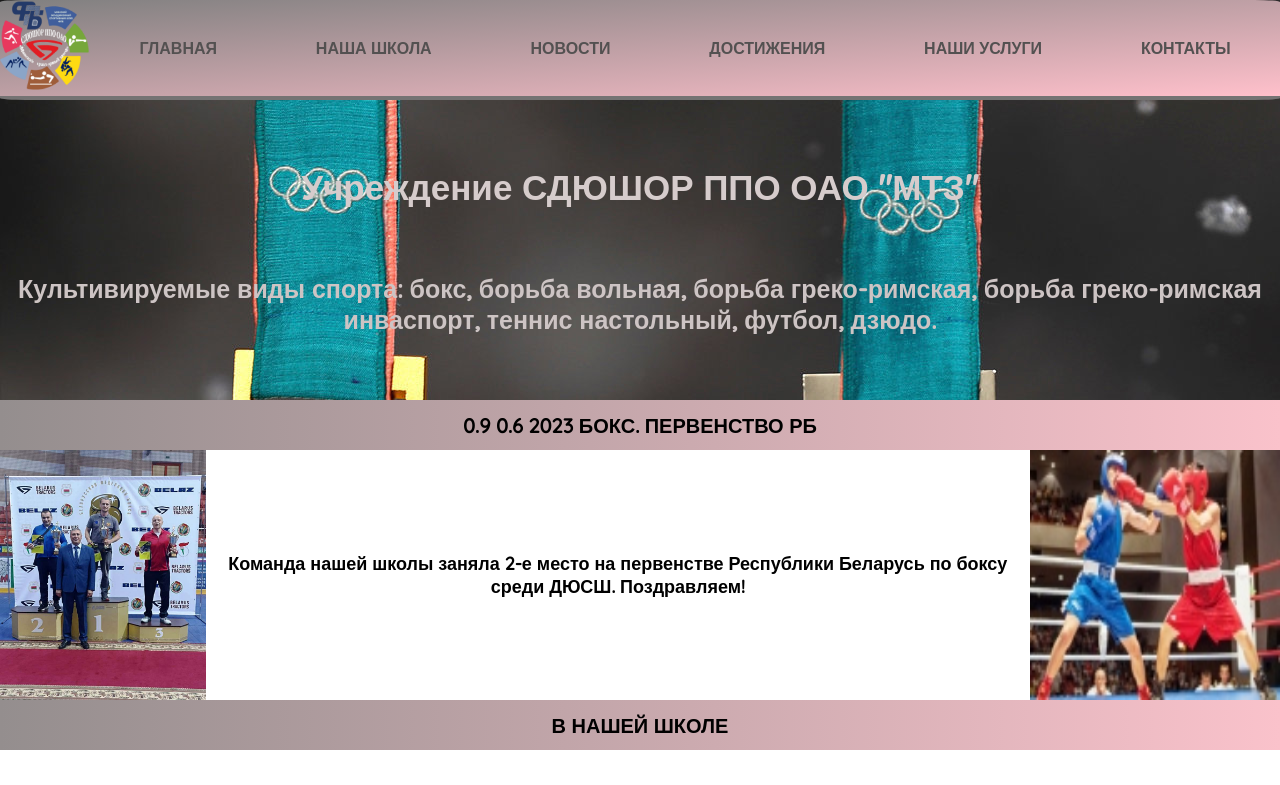
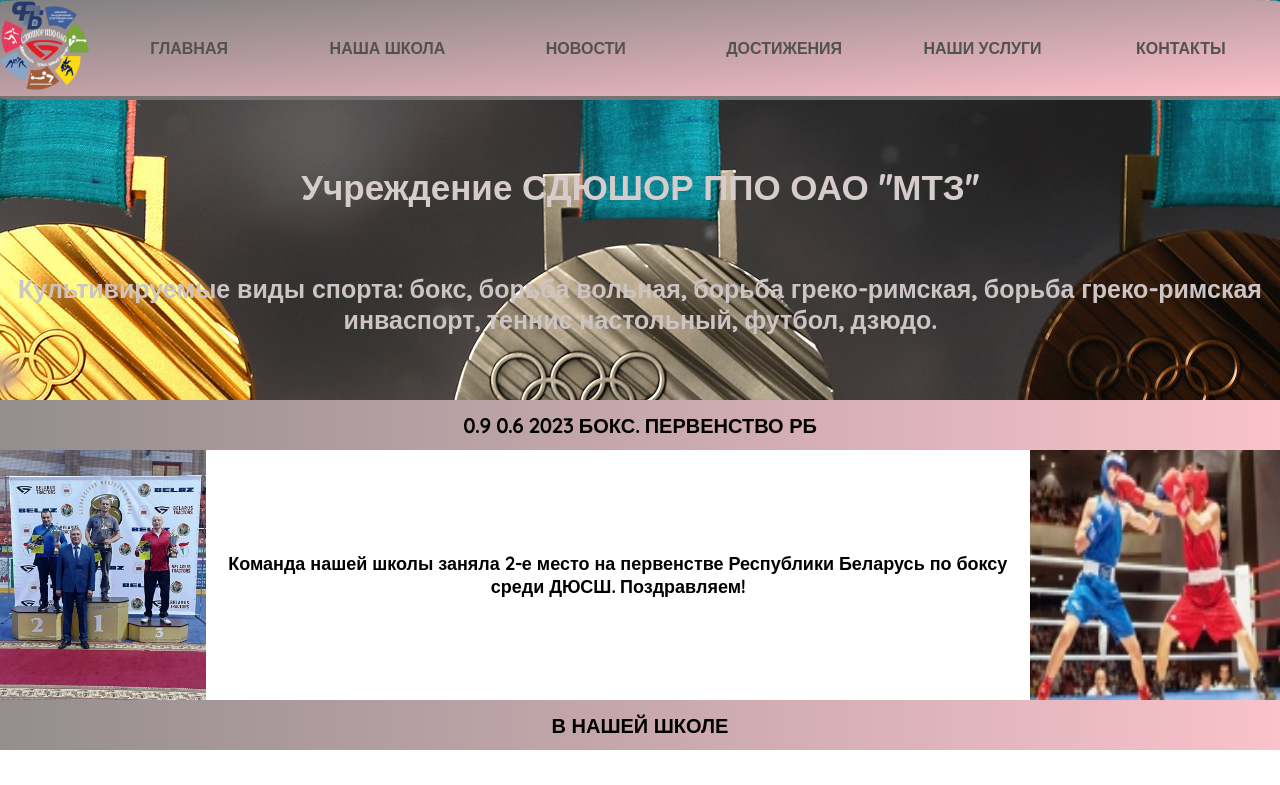
Before and after one commit to kakaJuli/SportSchool, a plain HTML site: page index.html in a window 1280 px wide. Shown: the top 785 px of the page. Drawn offline with Linux system fonts and the light colour scheme.

Commit message:
доработка навигации

```diff
--- a/index.html
+++ b/index.html
@@ -19,7 +19,14 @@
         <nav>
           <ul>
             <li>Главная</li>
-            <li>Наша школа</li>
+            <li>
+              Наша школа
+              <!-- <ul class="disply__non">
+                <li>Дзюдо</li>
+                <li>Футбол</li>
+                <li>Бокс</li>
+              </ul> -->
+            </li>
             <li>Новости</li>
             <li>Достижения</li>
             <li>Наши услуги</li>
--- a/style/basic.css
+++ b/style/basic.css
@@ -7,6 +7,7 @@
   flex-direction: column; */
   /* background-image: url(../image/1674849585_bogatyr-club-p-sero-rozovii-gradient-fon-1.jpg);*/
   background-image: url(../image/медали.jpg);
+  background-position: 50% 40%;
 }
 
 .basic__description {
--- a/style/navigation.css
+++ b/style/navigation.css
@@ -7,6 +7,7 @@
   font-weight: bold;
   width: 100%;
   position: fixed;
+  z-index: 1;
   border-bottom: 4px solid rgb(117, 115, 115);
   border-radius: 2%;
 }
@@ -22,6 +23,7 @@
 ul {
   display: flex;
   width: 100%;
+  /* transform: translate(-50%, -50%); */
 }
 
 nav {
@@ -33,6 +35,26 @@
   list-style: none;
   cursor: pointer;
   text-transform: uppercase;
+  display: flex;
+  width: 100%;
+  height: 100%;
+  justify-content: center;
+  align-items: center;
+}
+
+/* .disply__non {
+  position: relative;
+
+  background-color: aqua;
+  display: block;
+  top: 85px;
+} */
+
+li:hover {
+  background-color: rgb(182, 179, 179);
+  padding: 3%;
+  transition: all 0.2s ease;
+  border-radius: 2%;
 }
 
 .header__wrapper {
```
